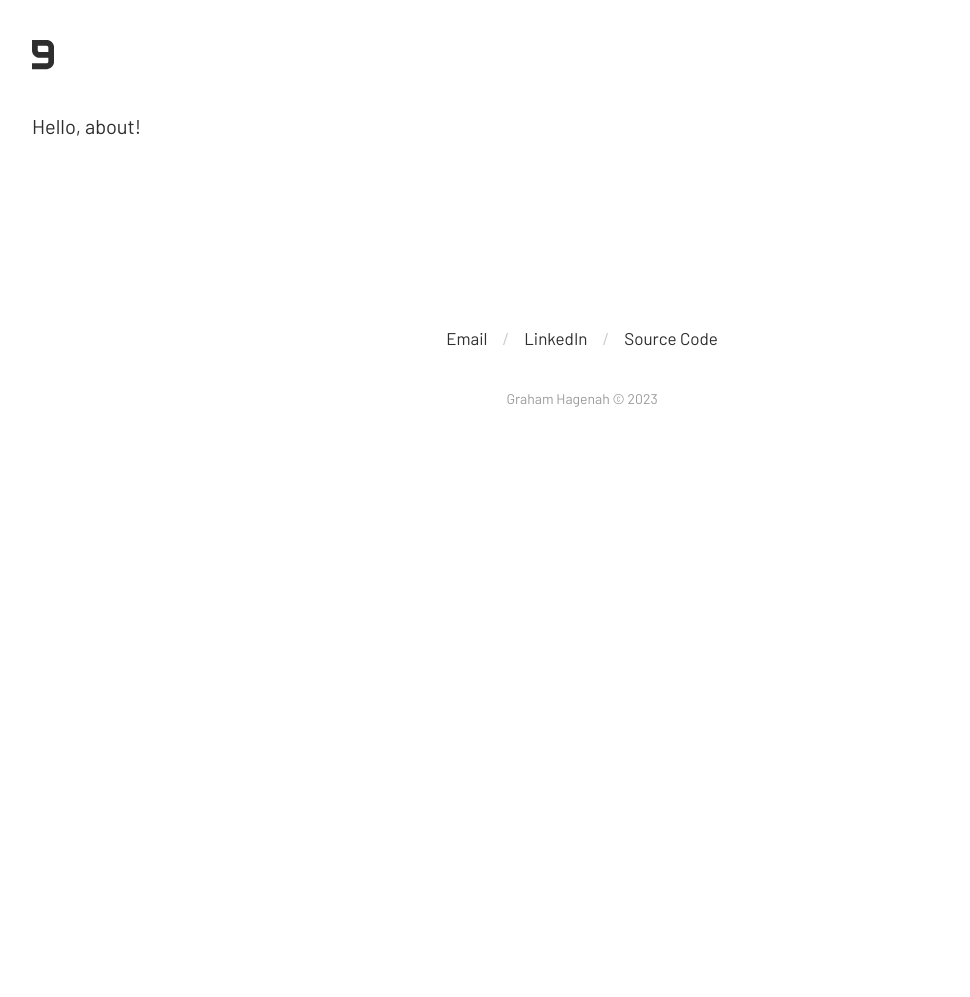
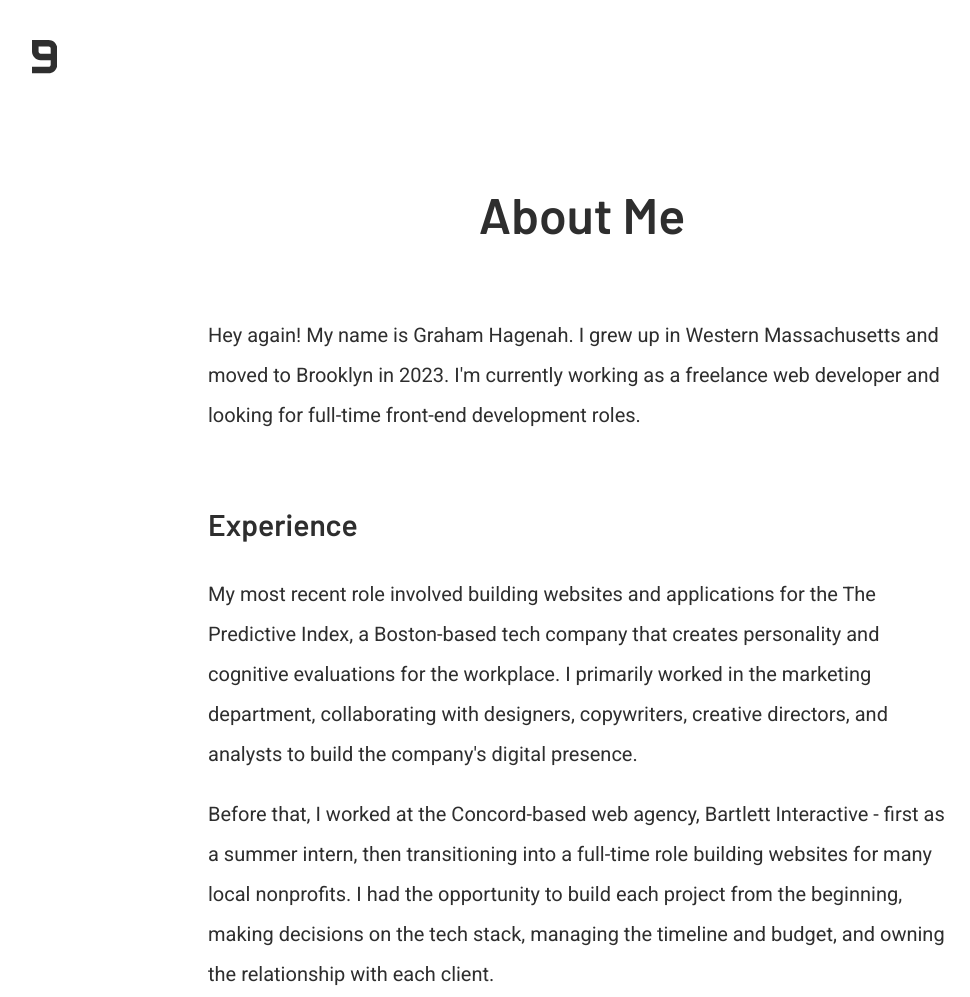
Before and after one commit to grahamhagenah/gatsby-portfolio, a Gatsby site in the folder gatsby/: page /about in a window 1280 px wide. Shown: the top 997 px of the page, without its empty margins (58-1028 px from the left). Before the commit the page ends 800 px from the top, so only its background shows below. Built offline with nearby package versions, Linux system fonts and the light colour scheme; Gatsby itself is replaced by a stand-in of ours.

Commit message:
about page

```diff
--- a/gatsby/gatsby-config.js
+++ b/gatsby/gatsby-config.js
@@ -23,7 +23,8 @@ module.exports = {
       resolve: `gatsby-plugin-google-fonts`,
       options: {
         fonts: [
-          `Barlow\:200,300,400,500,600,700,800`
+          `Barlow\:200,300,400,500,600,700,800`,
+          `Roboto\:200,300,400,500,600,700,800`
         ],
         display: 'block'
       }
--- a/gatsby/src/components/ContactMe.js
+++ b/gatsby/src/components/ContactMe.js
@@ -5,7 +5,7 @@ const ContactMeStyles = styled.div`
 
   p {
     margin: 0;
-    font-size: 17px;
+    font-size: 19px;
 
     @media screen and (max-width: 700px) {
       display: block;
@@ -28,7 +28,7 @@ const ContactMeStyles = styled.div`
     display: flex;
     flex-flow: wrap;
     line-height: 2;
-    margin: 10rem 0 15rem 0;
+    margin: 10rem 0 10rem 0;
     background-color: #f8f8f8;
 
       @media screen and (max-width: 700px) {
--- a/gatsby/src/components/Nav.js
+++ b/gatsby/src/components/Nav.js
@@ -6,7 +6,7 @@ import { Link } from 'gatsby'
 const NavStyles = styled.nav`
 
   #logo {
-    height: 35px;
+    height: 40px;
     fill: rgb(46, 46, 46);
     transform: scale(1);
     transition: .5s;
@@ -14,8 +14,8 @@ const NavStyles = styled.nav`
   }
 
   #logo:hover {
-    transform: scale(1.25);
-    transition: .2s;
+    transform: scale(1.15);
+    transition: .25s;
   }
 
   #logo:active {
--- a/gatsby/src/pages/2023.js
+++ b/gatsby/src/pages/2023.js
@@ -1,6 +1,5 @@
 import * as React from 'react'
 import styled from 'styled-components'
-import ContactMe from '../components/ContactMe';
 import ProjectList from '../components/ProjectList';
 import Skills from '../components/Skills';
 import { graphql } from 'gatsby'
--- a/gatsby/src/pages/about.js
+++ b/gatsby/src/pages/about.js
@@ -1,9 +1,65 @@
 import * as React from 'react'
+import styled from 'styled-components'
+import Portrait from '../assets/images/zion.jpg'
+import ContactMe from '../components/ContactMe';
+
+const AboutStyles = styled.div`
+
+  justify-content: center;
+
+  h1 {
+    font-size: 50px;
+    font-weight: 500;
+    padding: 10rem 0 5rem 0;
+    line-height: 1.25;
+    text-align: center;
+
+    @media screen and (max-width: 700px) {
+      padding: 3rem 0 5rem 0;
+    }
+  }
+
+  h2 {
+    margin-top: 8rem;
+    margin-bottom: 4rem;
+    font-size: 30px;
+  }
+
+  section {
+    max-width: 68%;
+    margin: 0 auto;
+
+    @media screen and (max-width: 700px) {
+      max-width: 100%;
+    }
+  }
+
+  img {
+    border-radius: 10px;
+    margin: 4rem auto 2rem auto;
+  }
+
+`;
 
 export default function About() {
   return (
     <>
-      <p>Hello, about!</p>
+      <AboutStyles>
+        <h1><strong>About Me</strong></h1>
+        <div className='about-me'>
+          <section>
+            <p>Hey again! My name is Graham Hagenah. I grew up in Western Massachusetts and moved to Brooklyn in 2023. I'm currently working as a freelance web developer and looking for full-time front-end development roles.</p>
+            <h2>Experience</h2>
+            <p>My most recent role involved building websites and applications for the The Predictive Index, a Boston-based tech company that creates personality and cognitive evaluations for the workplace. I primarily worked in the marketing department, collaborating with designers, copywriters, creative directors, and analysts to build the company's digital presence.</p>
+            <p>Before that, I worked at the Concord-based web agency, Bartlett Interactive - first as a summer intern, then transitioning into a full-time role building websites for many local nonprofits. I had the opportunity to build each project from the beginning, making decisions on the tech stack, managing the timeline and budget,  and owning the relationship with each client.</p>
+            <p>I've also interned as a graphic designer for the University of Massachusetts, Amherst - my university - where I created multimedia designs for print, web, digital signage, and newsletters.</p>
+            <ContactMe text="Please reach out if you have any questions!" buttonText="Email me" />
+            <h2>Getting Personal</h2>
+            <p>Beyond work, I enjoy hiking in our beautiful National Parks, indoor bouldering, practicing yoga, reading speculative fiction, and raving about movies with friends. </p>
+            <img src={Portrait} alt="Graham on Angel's Landing in Zion National Park in 2022" />
+          </section>
+        </div>
+      </AboutStyles>
     </>
   )
 }
--- a/gatsby/src/pages/index.js
+++ b/gatsby/src/pages/index.js
@@ -17,7 +17,7 @@ const IntroStyles = styled.div`
 
     @media screen and (max-width: 700px) {
       padding: 15rem 0 15rem 0;
-      font-size: 45px;
+      font-size: 42px;
     }
   }
 
@@ -41,6 +41,10 @@ const InfoStyles = styled.div`
 
   p {
     font-size: 23px;
+
+    @media screen and (max-width: 700px) {
+      font-size: 18px;
+    }
   }
 
   a  {
--- a/gatsby/src/styles/GlobalStyles.js
+++ b/gatsby/src/styles/GlobalStyles.js
@@ -16,8 +16,12 @@ const GlobalStyles = createGlobalStyle`
   body {
     font-family: 'Barlow', sans-serif;
     font-size: 18px;
-    line-height: 2;
+    line-height: 1.875rem;
     margin: 1rem 2rem;
+
+    @media screen and (max-width: 700px) {
+      font-size: 15px;
+    }
   }
 
   button {
--- a/gatsby/src/styles/Typography.js
+++ b/gatsby/src/styles/Typography.js
@@ -14,6 +14,7 @@ const Typography = createGlobalStyle`
   }
 
   h2 {
+    font-family: 'Barlow', -apple-system, BlinkMacSystemFont, sans-serif;
     font-weight: 600;
     font-size: 36px;
   }
@@ -21,6 +22,7 @@ const Typography = createGlobalStyle`
   p {
     font-size: 20px;
     line-height: 2;
+    font-family: 'Roboto', sans-serif;
   }
 
   .read-more-link {
--- a/gatsby/src/templates/Project.js
+++ b/gatsby/src/templates/Project.js
@@ -44,6 +44,7 @@ const SkillsVertical = styled.div`
       margin-left: auto;
       margin-right: auto;
       background-color: #ededed;
+      line-height: 1.5;
     }
   }
 
```
Also changed, not shown: gatsby/src/components/ProjectList.js (+8 -1 lines), gatsby/src/components/Skills.js (+9 -0 lines), sanity/schemas/projects.js (+16 -8 lines), gatsby/src/assets/images/zion.jpg (added), 19 other files.
